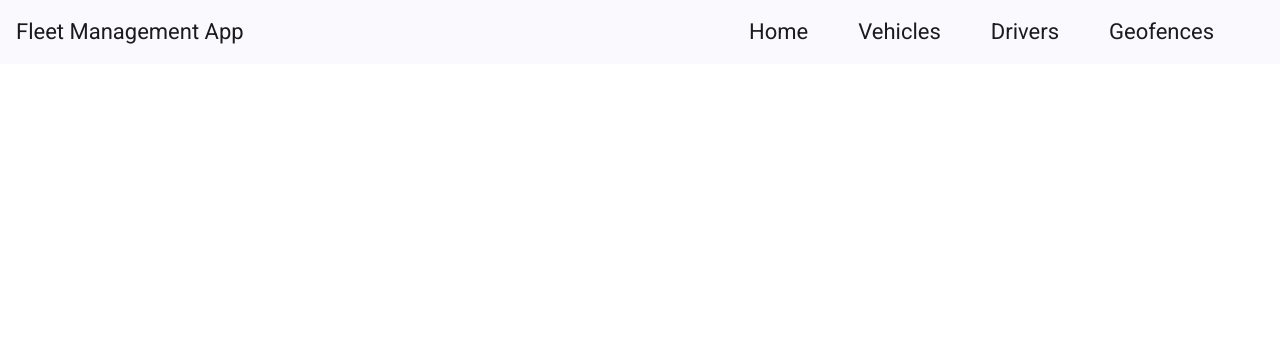
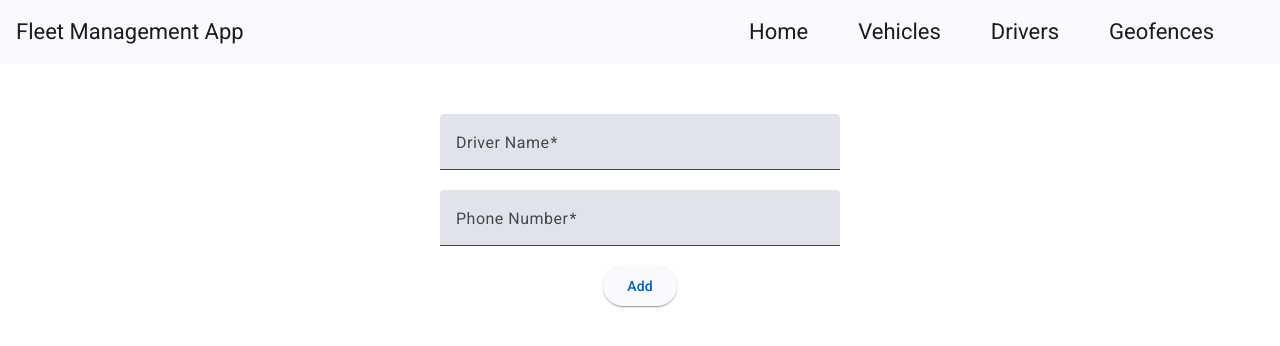
Before and after one commit to Omar-Qaneer/Fleet-Management-System_Angular, an Angular app: page /create-driver in a window 1280 px wide. Before the commit this address led to /. Shown: the top 346 px of the page. Built offline with nearby package versions, Linux system fonts and the light colour scheme.

Commit message:
Create add-driver-form component to create new driver.

```diff
--- a/src/app/app.routes.ts
+++ b/src/app/app.routes.ts
@@ -4,6 +4,7 @@ import { VehicleComponent } from './components/vehicle/vehicle.component';
 import { AddVehicleFormComponent } from './components/add-vehicle-form/add-vehicle-form.component';
 import { EditVehicleFormComponent } from './components/edit-vehicle-form/edit-vehicle-form.component';
 import { DriverComponent } from './components/driver/driver.component';
+import { AddDriverFormComponent } from './components/add-driver-form/add-driver-form.component';
 
 export const routes: Routes = [
   { path: 'vehiclesInfo', component: VehicleInfoComponent },
@@ -11,4 +12,5 @@ export const routes: Routes = [
   { path: 'create-vehicle', component: AddVehicleFormComponent },
   { path: 'edit-vehicle', component: EditVehicleFormComponent },
   { path: 'drivers', component: DriverComponent },
+  { path: 'create-driver', component: AddDriverFormComponent },
 ];
--- /dev/null
+++ b/src/app/components/add-driver-form/add-driver-form.component.css
@@ -0,0 +1,30 @@
+html, body {
+  height: 100%;
+  margin: 0;
+}
+
+.form-container {
+  display: flex;
+  justify-content: center;
+  align-items: flex-start;
+  padding-top: 50px;
+  height: 100%;
+}
+
+.example-form {
+  display: flex;
+  flex-direction: column;
+  align-items: center;
+  width: 100%;
+  max-width: 400px;
+}
+
+.example-full-width {
+  width: 100%;
+}
+
+.button-wrapper {
+  display: flex;
+  justify-content: center;
+  width: 100%;
+}
--- /dev/null
+++ b/src/app/components/add-driver-form/add-driver-form.component.html
@@ -0,0 +1,17 @@
+<div class="form-container" >
+  <form class="example-form" [formGroup]="driverForm"  (ngSubmit)="addDriver()">
+    <mat-form-field class="example-full-width">
+      <mat-label>Driver Name</mat-label>
+      <input matInput placeholder="Ex. 345777" formControlName="driverName">
+    </mat-form-field>
+
+    <mat-form-field class="example-full-width">
+      <mat-label> Phone Number</mat-label>
+      <input matInput placeholder="Ex. Car" formControlName="phoneNumber">
+    </mat-form-field>
+
+    <div class="button-wrapper">
+      <button mat-raised-button color="primary" > Add </button>
+    </div>
+  </form>
+  </div>
--- /dev/null
+++ b/src/app/components/add-driver-form/add-driver-form.component.ts
@@ -0,0 +1,58 @@
+import { Component, inject } from '@angular/core';
+import { DriverService } from '../../services/driver.service';
+import { RouterOutlet, RouterLink, Router } from '@angular/router';
+import {MatInputModule} from '@angular/material/input';
+import {MatFormFieldModule} from '@angular/material/form-field';
+import {FormsModule} from '@angular/forms';
+import {MatButtonModule} from '@angular/material/button';
+import {MatSnackBar} from '@angular/material/snack-bar';
+import { FormBuilder, FormGroup, Validators } from '@angular/forms';
+import { ReactiveFormsModule } from '@angular/forms';
+import { GVAR } from '../../../GVAR';
+
+@Component({
+  selector: 'app-add-driver-form',
+  standalone: true,
+  imports: [FormsModule, MatFormFieldModule, MatInputModule,MatButtonModule,RouterOutlet,RouterLink,ReactiveFormsModule],
+  templateUrl: './add-driver-form.component.html',
+  styleUrl: './add-driver-form.component.css'
+})
+export class AddDriverFormComponent {
+
+  driverService = inject(DriverService);
+  status:string="";
+  error: string | null = null;
+  driverForm: FormGroup;
+
+
+  constructor(private _snackBar: MatSnackBar, private router: Router, private fb: FormBuilder) {
+    this.driverForm = this.fb.group({
+      driverName: ['',Validators.required],
+      phoneNumber: ['',Validators.required]
+    });
+  }
+
+  addDriver(){
+    const vehicleData = this.driverForm.value;
+    var Gvar = new GVAR();
+    Gvar.DicOfDic.Tags={
+      "DriverName" : vehicleData.driverName,
+      "PhoneNumber" : vehicleData.phoneNumber
+    }
+    console.log(Gvar);
+    this.driverService.addDriver(Gvar).subscribe({
+      next: (response) => {
+        this.status = response.DicOfDic.Tags["STS"];
+        if(this.status == "1"){
+          this._snackBar.open("Driver Added Successfully", "Ok");
+          this.router.navigate(['/drivers']);
+        }else{
+          this._snackBar.open("Driver isn't Added Successfully", "Ok");
+        }
+      },
+      error: (error) => {
+        this.error = error.message;
+      }
+    });
+  }
+}
--- a/src/app/components/driver/driver.component.html
+++ b/src/app/components/driver/driver.component.html
@@ -1,6 +1,6 @@
 <div class="mat-elevation-z8 table-container  ">
   <div fxLayout="row" fxLayoutAlign="end center" class="button-wrapper">
-    <button mat-raised-button color="primary"  >Add Driver</button>
+    <button mat-raised-button color="primary"  routerLink="/create-driver">Add Driver</button>
   </div>
   <table mat-table [dataSource]="dataSource">
 
--- a/src/app/services/driver.service.ts
+++ b/src/app/services/driver.service.ts
@@ -10,7 +10,8 @@ export class DriverService {
 
   constructor(private http:HttpClient) { }
 
-  getDrivers=():Observable<GVAR>=> this.http.get<GVAR>("https://localhost:7051/api/Driver")
+  getDrivers=():Observable<GVAR>=> this.http.get<GVAR>("https://localhost:7051/api/Driver");
+  addDriver=(Gvar: GVAR):Observable<GVAR>=> this.http.post<GVAR>("https://localhost:7051/api/Driver",Gvar)
 
 
 }
```
Also changed, not shown: 1 other file (tests, documents, lock files or other folders).
